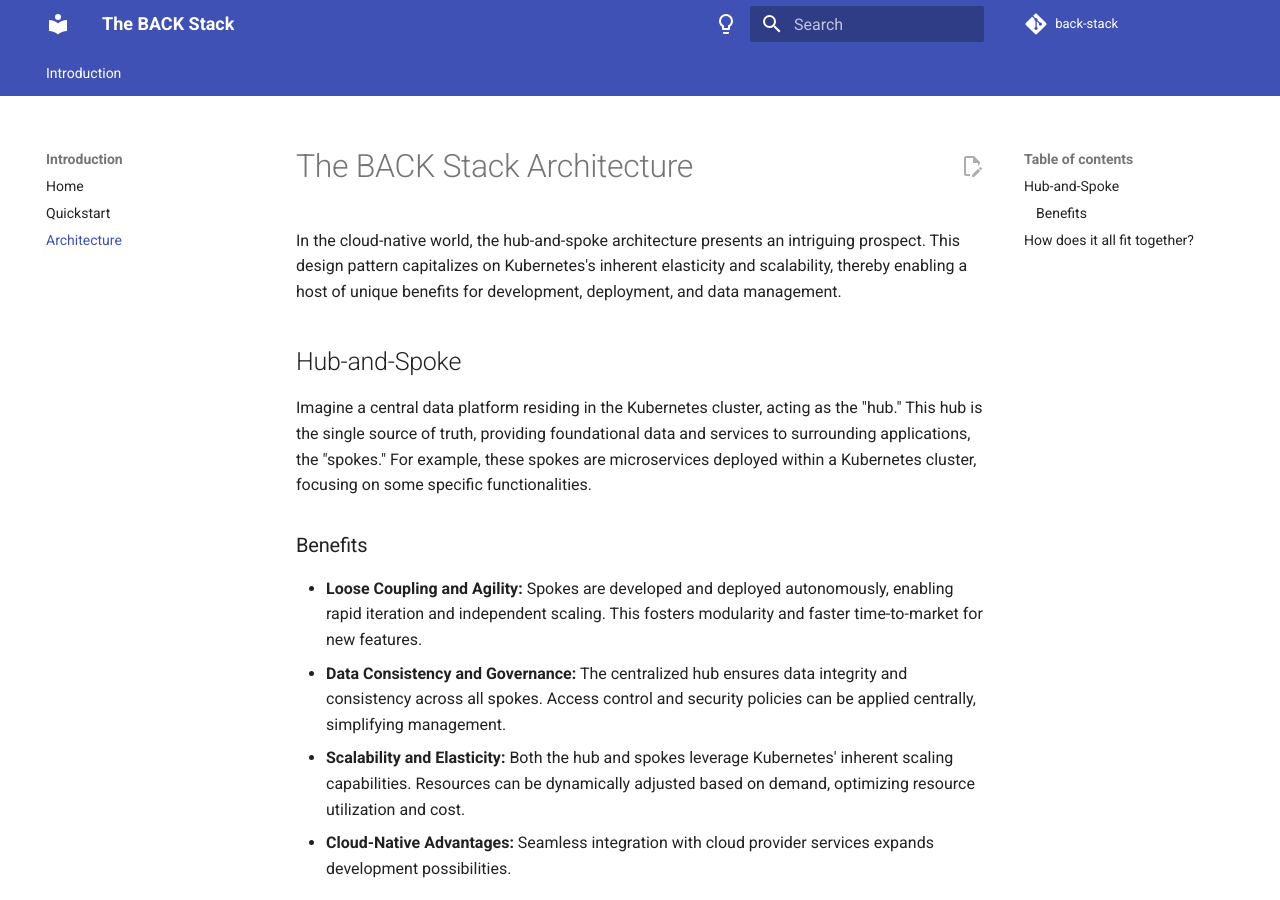
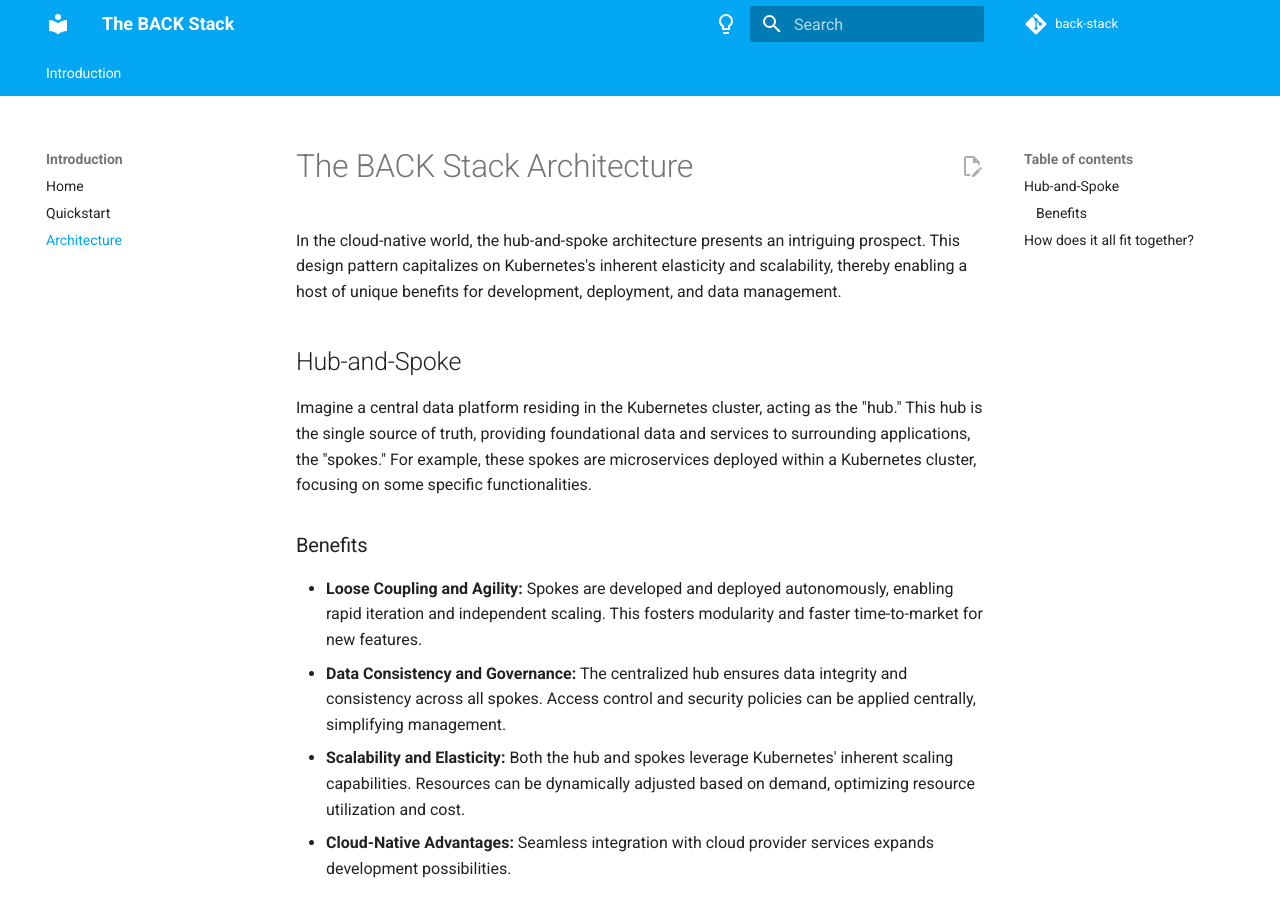
Before and after one commit to back-stack/backstack.dev, an MkDocs documentation site: the page built from docs/arch.md, in a window 1280 px wide and 900 px high. Built offline with MkDocs 1.6.1 and Material for MkDocs 9.7.7, drawn with Linux system fonts in a browser that asks for light colours.

Commit message:
fix color sync for light/dark
Signed-off-by: Boris Kurktchiev <boris@nirmata.com>

```diff
--- a/mkdocs.yml
+++ b/mkdocs.yml
@@ -48,6 +48,8 @@
   palette:
   - media: "(prefers-color-scheme: light)" # Light mode
     scheme: default
+    primary: light blue
+    accent: indigo
     toggle:
       icon: material/lightbulb-outline
       name: Switch to light mode
```
